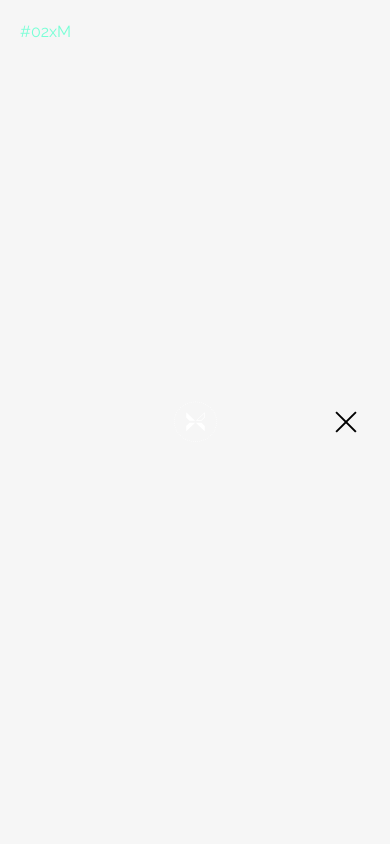
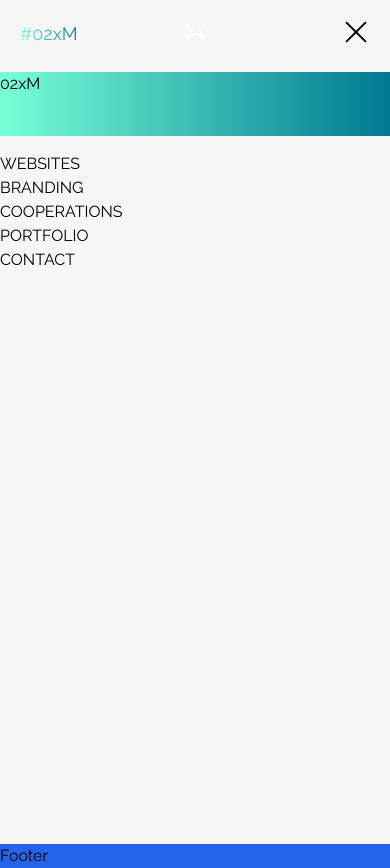
Before and after one commit to maras20193/02xm, a Next.js app: page / in a window 390 px wide. Both pictures are taken after a click on the button 346 px from the left and 32 px from the top of the page. Before the commit the page ends 844 px from the top, so only its background shows below. Built offline with nearby package versions, Linux system fonts and the light colour scheme.

Commit message:
[NAV] add theme provider and nav mobile

```diff
--- a/package.json
+++ b/package.json
@@ -11,6 +11,7 @@
     "format": "prettier --write ."
   },
   "dependencies": {
+    "framer-motion": "^11.5.4",
     "hamburger-react": "^2.5.1",
     "next": "14.2.7",
     "react": "^18",
--- a/src/app/globals.css
+++ b/src/app/globals.css
@@ -29,4 +29,11 @@
 }
 
 @layer utilities {
+  .bg-gradient {
+    @apply bg-gradient-to-r from-accent-primary to-accent-secondary;
+  }
+
+  .text-gradient {
+    @apply bg-gradient-to-r from-accent-primary to-accent-secondary bg-clip-text text-transparent;
+  }
 }
--- a/src/app/layout.js
+++ b/src/app/layout.js
@@ -1,7 +1,8 @@
 import { Raleway } from 'next/font/google';
 import './globals.css';
-import { Nav } from '@/components/Nav';
-import { MobileNav } from '@/components/MobileNav';
+import { Header } from '@/template/Header';
+import { Footer } from '@/template/Footer';
+import { ThemeProvider } from '@/context/theme-context';
 
 const raleway = Raleway({
   subsets: ['latin'],
@@ -18,9 +19,11 @@ export default function RootLayout({ children }) {
   return (
     <html lang="en">
       <body className={raleway.className}>
-        <MobileNav />
-        <Nav />
-        {children}
+        <ThemeProvider>
+          <Header />
+          {children}
+          <Footer />
+        </ThemeProvider>
       </body>
     </html>
   );
--- a/src/app/page.js
+++ b/src/app/page.js
@@ -2,6 +2,7 @@ export default function Home() {
   return (
     <main className="flex min-h-screen w-full items-center justify-center gap-4 bg-layout-primary">
       <div className="text-4xl text-text-primary">02xM</div>
+      <div className="h-8 w-1/2 bg-red-200 text-white">text</div>
     </main>
   );
 }
--- a/src/components/MobileNav.js
+++ /dev/null
@@ -1,43 +0,0 @@
-'use client';
-
-import { logoDarkMode } from '@/assets';
-import { navigation } from '@/config/navigation';
-import { routes } from '@/utils/routes';
-import Hamburger from 'hamburger-react';
-import Image from 'next/image';
-import Link from 'next/link';
-import { useState } from 'react';
-
-export const MobileNav = ({ ...rest }) => {
-  const [isOpen, setIsOpen] = useState(false);
-
-  return (
-    <nav
-      className={`container-xl fixed flex ${
-        isOpen ? 'h-[100vh]' : 'h-16'
-      } w-full flex-col items-center justify-center bg-layout-secondary text-text-primary transition-all duration-300`}
-      {...rest}
-    >
-      <Link
-        className="absolute left-5 top-5 text-base text-accent-primary"
-        href={routes.HOME}
-      >
-        #02xM
-      </Link>
-      <Link className="" href={routes.HOME}>
-        <Image src={logoDarkMode} alt="02xM logo" height={42} />
-      </Link>
-      <div className="absolute right-5">
-        <Hamburger toggled={isOpen} toggle={setIsOpen} size={28} />
-      </div>
-
-      <ul className="hidden w-full flex-row items-center justify-center gap-14 uppercase">
-        {navigation.map((item) => (
-          <Link href={item.href} key={item.name}>
-            {item.name}
-          </Link>
-        ))}
-      </ul>
-    </nav>
-  );
-};
--- /dev/null
+++ b/src/context/theme-context.js
@@ -0,0 +1,43 @@
+'use client';
+
+import React, { createContext, useContext, useEffect, useState } from 'react';
+
+// Tworzenie kontekstu
+const ThemeContext = createContext();
+
+export const ThemeProvider = ({ children }) => {
+  const [theme, setTheme] = useState('light');
+
+  const toggleTheme = () => {
+    setTheme((prevTheme) => (prevTheme === 'light' ? 'dark' : 'light'));
+  };
+
+  useEffect(() => {
+    const root = document.documentElement;
+    if (theme === 'dark') {
+      root.classList.add('dark');
+    } else {
+      root.classList.remove('dark');
+    }
+
+    // Opcjonalnie: zapisanie preferencji motywu w localStorage
+    localStorage.setItem('theme', theme);
+  }, [theme]);
+
+  // Przywrócenie motywu z localStorage
+  useEffect(() => {
+    const savedTheme = localStorage.getItem('theme');
+    if (savedTheme) {
+      setTheme(savedTheme);
+    }
+  }, []);
+
+  return (
+    <ThemeContext.Provider value={{ theme, toggleTheme }}>
+      {children}
+    </ThemeContext.Provider>
+  );
+};
+
+// Hook do używania kontekstu
+export const useTheme = () => useContext(ThemeContext);
--- a/src/components/Nav.js
+++ b/src/template/DesktopNav.js
@@ -4,7 +4,7 @@ import { routes } from '@/utils/routes';
 import Image from 'next/image';
 import Link from 'next/link';
 
-export const Nav = ({ ...rest }) => (
+export const DesktopNav = ({ ...rest }) => (
   <nav
     className="container-xl hidden h-12 w-full flex-row items-center bg-layout-secondary text-text-primary"
     {...rest}
--- /dev/null
+++ b/src/template/Footer.js
@@ -0,0 +1,3 @@
+import React from 'react';
+
+export const Footer = () => <div className="bg-blue-600">Footer</div>;
--- /dev/null
+++ b/src/template/Header.js
@@ -0,0 +1,11 @@
+import React from 'react';
+import { MobileNav } from './MobileNav';
+import { DesktopNav } from './DesktopNav';
+
+export const Header = () => (
+  <header className="bg-blue-500">
+    <MobileNav />
+    {/* <DesktopNav /> */}
+  </header>
+);
+<Header />;
--- /dev/null
+++ b/src/template/MobileNav.js
@@ -0,0 +1,90 @@
+'use client';
+
+import { logoDarkMode } from '@/assets';
+import { navigation } from '@/config/navigation';
+import { routes } from '@/utils/routes';
+import Hamburger from 'hamburger-react';
+import Image from 'next/image';
+import Link from 'next/link';
+import { useState } from 'react';
+import { motion } from 'framer-motion';
+
+const variants = {
+  closed: {
+    height: '4rem',
+    // backgroundColor: 'bg-red-300',
+    transition: {
+      type: 'spring',
+      stiffness: 80,
+      damping: 20,
+    },
+  },
+  open: {
+    height: '100vh',
+    // backgroundColor: 'red',
+    transition: {
+      height: { duration: 0.3 },
+      backgroundColor: { delay: 0.5, duration: 0.5 },
+    },
+  },
+};
+
+const navBody = {
+  closed: {
+    opacity: 0,
+  },
+  open: {
+    opacity: 1,
+    transition: {
+      opacity: { delay: 0.5, duration: 0.3 },
+    },
+  },
+};
+
+export const MobileNav = ({ ...rest }) => {
+  const [isOpen, setIsOpen] = useState(false);
+
+  return (
+    <motion.nav
+      animate={isOpen ? 'open' : 'closed'}
+      variants={variants}
+      className={`fixed flex h-16 w-full flex-col items-center justify-center bg-layout-secondary text-text-primary ${
+        isOpen ? variants.isOpenNav : variants.isClosedNav
+      }`}
+      {...rest}
+    >
+      <Link
+        className="text-gradient absolute left-5 top-5 text-lg"
+        href={routes.HOME}
+      >
+        #02xM
+      </Link>
+
+      <Link
+        className="absolute left-1/2 top-3 -translate-x-1/2"
+        href={routes.HOME}
+      >
+        <Image src={logoDarkMode} alt="02xM logo" height={42} width={42} />
+      </Link>
+
+      <div className="absolute right-[10px] top-2">
+        <Hamburger toggled={isOpen} toggle={setIsOpen} size={28} />
+      </div>
+
+      <motion.div
+        animate={isOpen ? 'open' : 'closed'}
+        variants={navBody}
+        className={`${isOpen ? 'flex' : 'hidden'} mt-[72px] h-full w-full flex-col items-start justify-start gap-4`}
+      >
+        <div className="bg-gradient h-16 w-full text-text-primary">02xM</div>
+        <ul className="w-full flex-col items-center justify-center gap-14 uppercase">
+          {navigation.map((item) => (
+            <li key={item.name} className="text-text-primary">
+              <Link href={item.href}>{item.name}</Link>
+            </li>
+          ))}
+        </ul>
+      </motion.div>
+    </motion.nav>
+  );
+};
--- a/tailwind.config.js
+++ b/tailwind.config.js
@@ -4,6 +4,8 @@ module.exports = {
     './src/pages/**/*.{js,ts,jsx,tsx,mdx}',
     './src/components/**/*.{js,ts,jsx,tsx,mdx}',
     './src/app/**/*.{js,ts,jsx,tsx,mdx}',
+    './src/template/**/*.{js,ts,jsx,tsx,mdx}',
+    './src/sections/**/*.{js,ts,jsx,tsx,mdx}',
   ],
   theme: {
     extend: {
```
Also changed, not shown: 1 other file (tests, documents, lock files or other folders).
